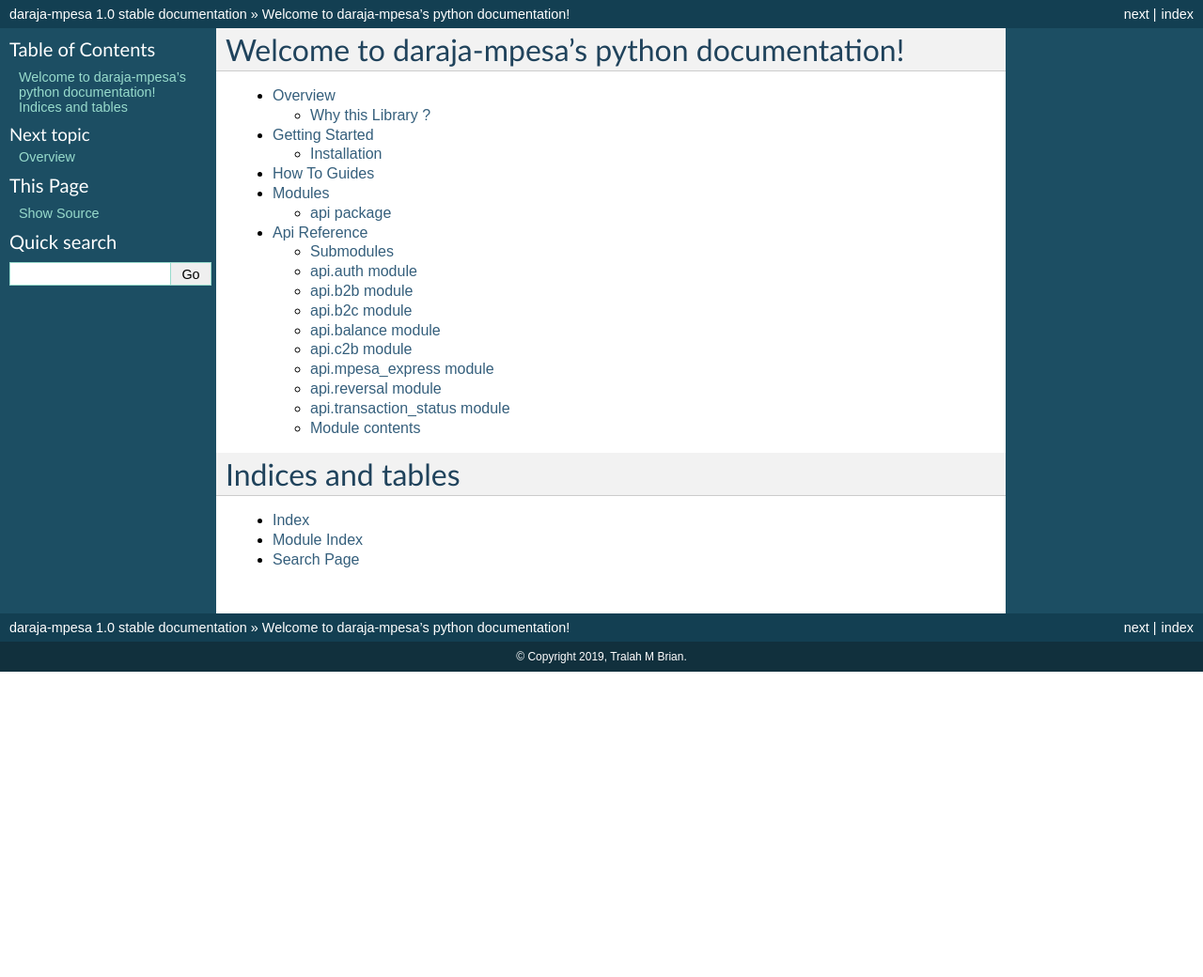
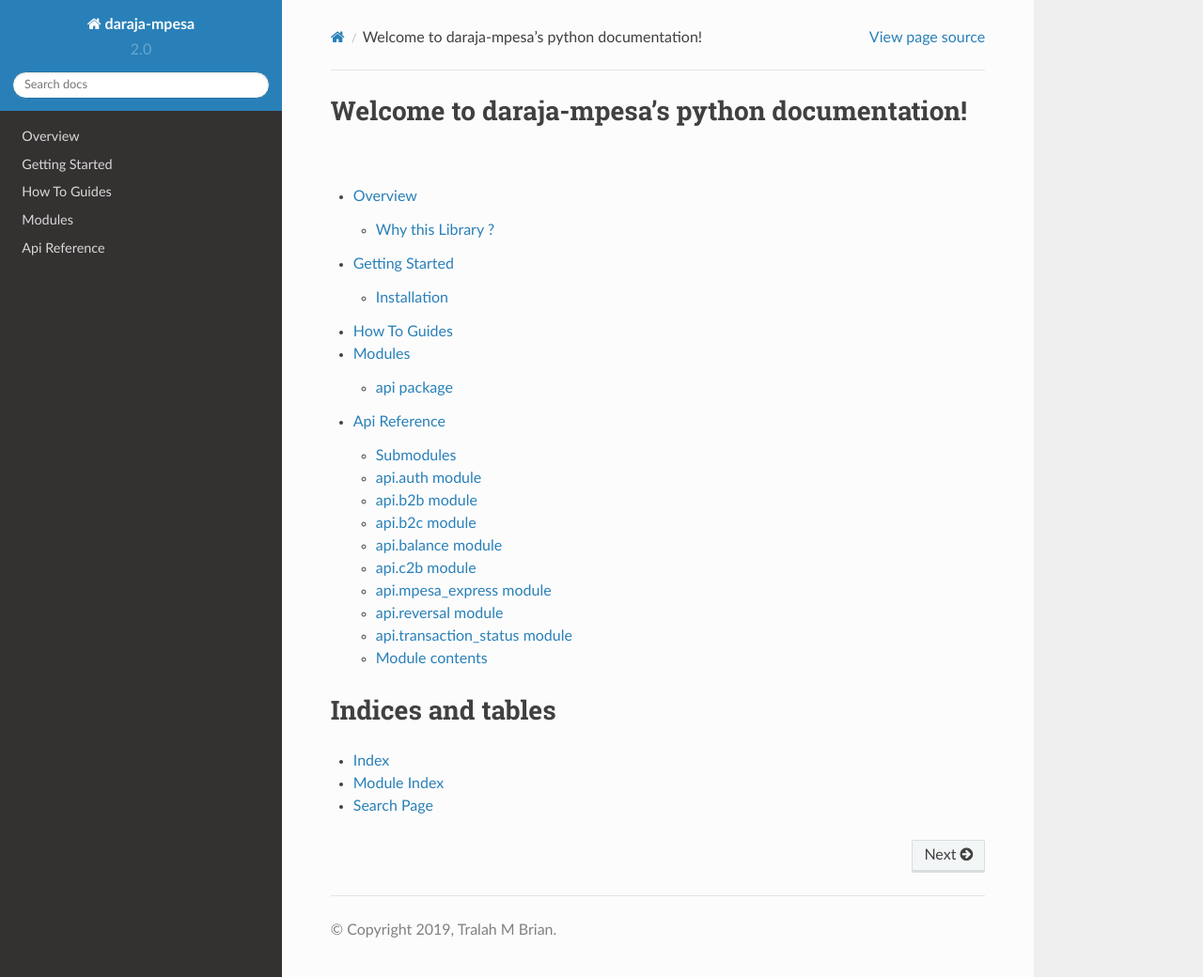
Before and after one commit to TralahM/pympesa, a Sphinx documentation site: the page built from docs/index.rst, in a window 1280 px wide and 1040 px high. Shown: the whole window at 94% size. Built offline with Sphinx 7.4.7 and the Read the Docs theme 2.0.0, drawn with Linux system fonts in a browser that asks for light colours; pages that are not in the unit, such as notebooks, are missing from menus.

Commit message:
change sphinx docs theme

```diff
--- a/docs/conf.py
+++ b/docs/conf.py
@@ -14,6 +14,7 @@
 #
 import os
 import sys
+import sphinx_rtd_theme
 
 sys.path.insert(0, os.path.abspath("../mpesa/api/"))
 sys.path.insert(0, os.path.abspath("../mpesa/"))
@@ -26,9 +27,9 @@
 author = u"Tralah M Brian"
 
 # The short X.Y version
-version = u"1.1"
+version = u"2.0"
 # The full version, including alpha/beta/rc tags
-release = u"1.0 stable"
+release = u"2.0 stable"
 
 
 # -- General configuration ---------------------------------------------------
@@ -47,6 +48,7 @@
     "sphinx.ext.intersphinx",
     "sphinx.ext.todo",
     "sphinx.ext.autosummary",
+    "sphinx_rtd_theme",
 ]
 
 # Add any paths that contain templates here, relative to this directory.
@@ -86,7 +88,7 @@
 # The theme to use for HTML and HTML Help pages.  See the documentation for
 # a list of builtin themes.
 #
-html_theme = "classic"
+html_theme = "sphinx_rtd_theme"
 rigtsidebar = True
 stickysidebar = True
 
```
Also changed, not shown: docs/requirements.txt (added, +10 -0 lines), .readthedocs.yml.
